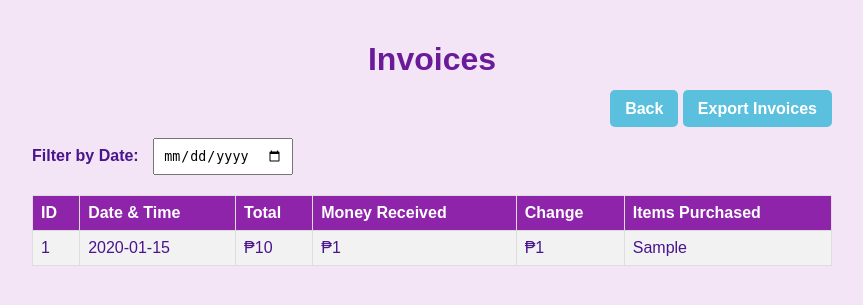
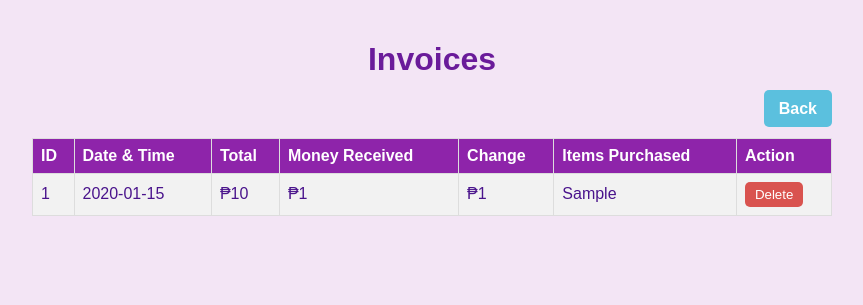
Before and after one commit to skullmatrix/HnSRamyeon, a Flask app: page /invoices in a window 1280 px wide. Shown: the top 305 px of the page, without its empty margins (208-1071 px from the left). Run offline with Flask 2, Linux system fonts and the light colour scheme; tables that the repository leaves empty hold one stand-in row (values such as "Sample post").

Commit message:
Update invoices.html

```diff
--- a/templates/invoices.html
+++ b/templates/invoices.html
@@ -36,8 +36,6 @@
             width: 100%;
             border-collapse: collapse;
             margin-top: 20px;
-            background-color: #e1bee7;
-            border-radius: 8px;
         }
         th, td {
             border: 1px solid #ddd;
@@ -54,15 +52,16 @@
         tr:hover {
             background-color: #ddd;
         }
-        .filter-container {
-            margin-bottom: 20px;
+        .delete-button {
+            background-color: #d9534f; /* Red background for delete button */
+            color: white;
+            border: none;
+            padding: 5px 10px;
+            border-radius: 5px;
+            cursor: pointer;
         }
-        .filter-container label {
-            font-weight: bold;
-        }
-        .filter-container input {
-            padding: 8px;
-            margin-left: 10px;
+        .delete-button:hover {
+            background-color: #c9302c; /* Darker red on hover */
         }
     </style>
 </head>
@@ -70,16 +69,10 @@
     <h1>Invoices</h1>
 
     <div class="nav">
-        <a href="/">Back</a>
-        <a href="/export_invoices" id="export-link">Export Invoices</a> <!-- Link to export invoices -->
+        <a href="/">Back</a> <!-- Link to go back to the index page -->
     </div>
 
-    <div class="filter-container">
-        <label for="filter-date">Filter by Date:</label>
-        <input type="date" id="filter-date" onchange="filterInvoices()">
-    </div>
-
-    <table id="invoices-table">
+    <table>
         <tr>
             <th>ID</th>
             <th>Date & Time</th>
@@ -87,6 +80,7 @@
             <th>Money Received</th>
             <th>Change</th>
             <th>Items Purchased</th>
+            <th>Action</th>
         </tr>
         {% for invoice in invoices %}
         <tr>
@@ -96,25 +90,13 @@
             <td>₱{{ invoice['money_received'] }}</td>
             <td>₱{{ invoice['change'] }}</td>
             <td>{{ invoice['items'] }}</td>
+            <td>
+                <form action="/delete_invoice/{{ invoice['id'] }}" method="POST" style="display:inline;">
+                    <button type="submit" class="delete-button">Delete</button>
+                </form>
+            </td>
         </tr>
         {% endfor %}
     </table>
-
-    <script>
-        function filterInvoices() {
-            const filterDate = document.getElementById('filter-date').value;
-            const table = document.getElementById('invoices-table');
-            const rows = table.getElementsByTagName('tr');
-
-            for (let i = 1; i < rows.length; i++) {
-                const dateCell = rows[i].cells[1].innerText.split(' ')[0]; // Get only the date part
-                if (filterDate === '' || dateCell === filterDate) {
-                    rows[i].style.display = ''; // Show the row
-                } else {
-                    rows[i].style.display = 'none'; // Hide the row
-                }
-            }
-        }
-    </script>
 </body>
 </html>
```
